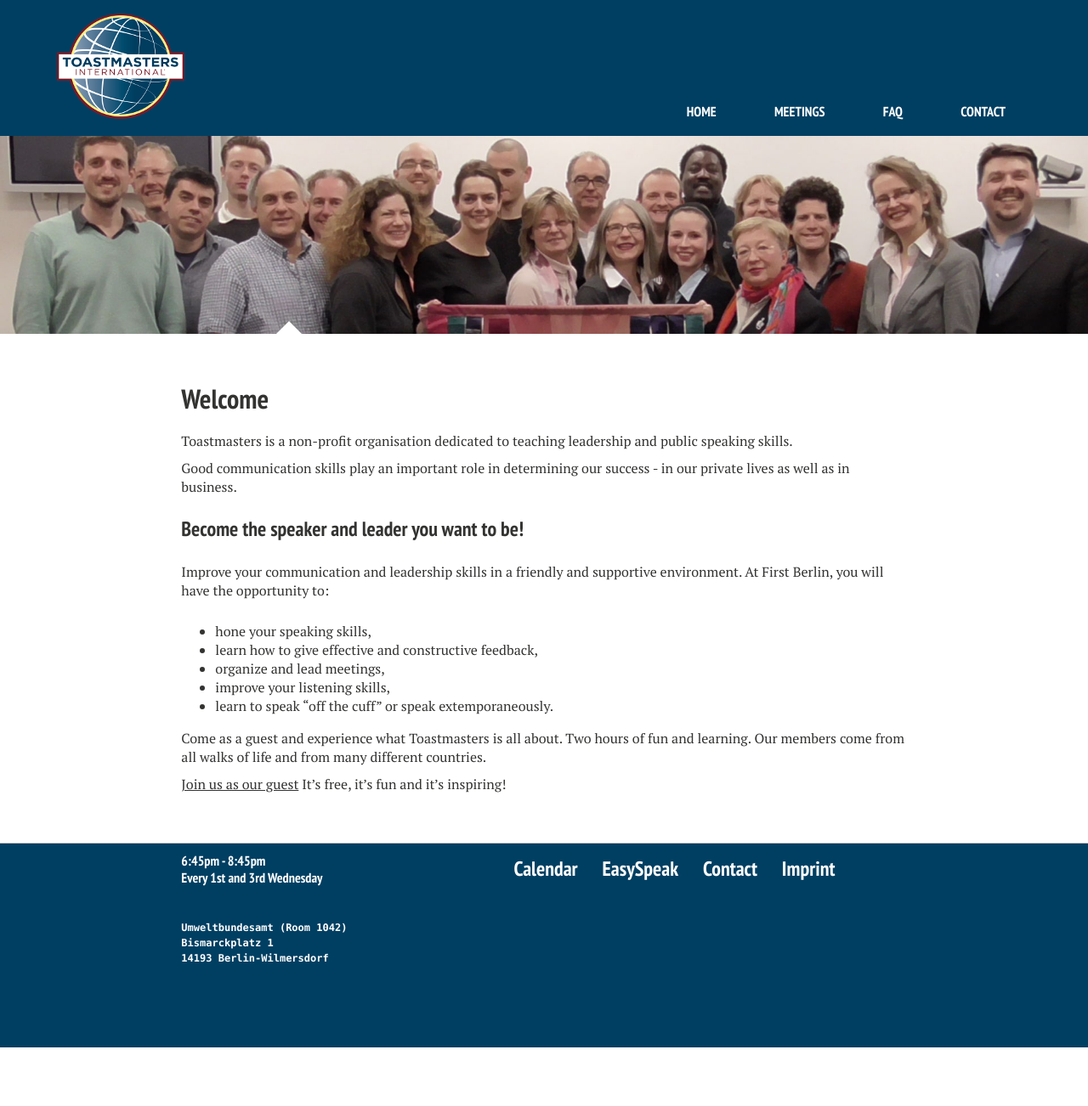
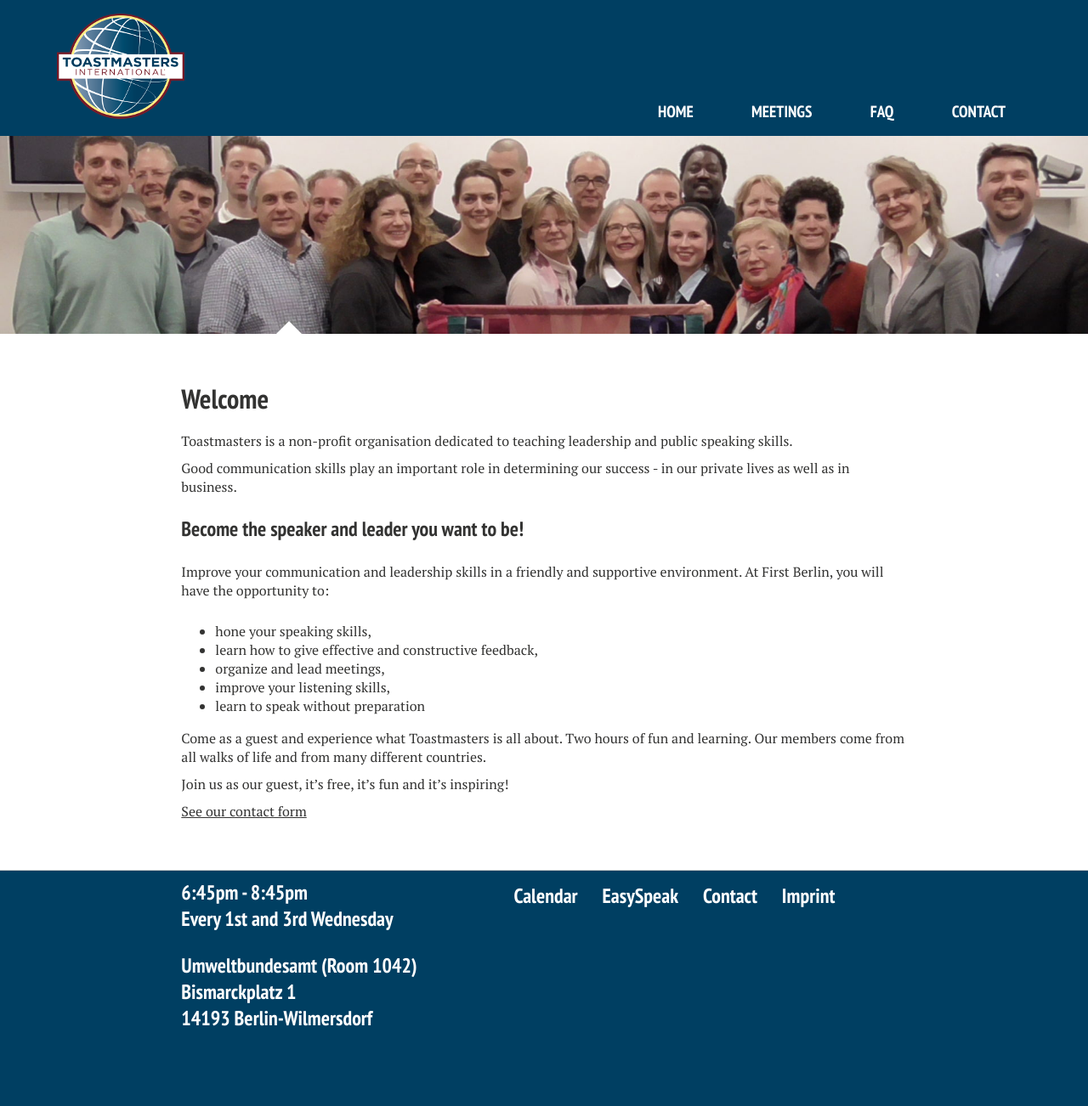
Before and after one commit to theHealingCosmos/fbtm_website, a Jekyll site: the page built from index.md, in a window 1280 px wide. Shown: the whole page at 85% size. Built offline with Jekyll 4.4.1, drawn with Linux system fonts in a browser that asks for light colours; nearby versions of some CDN libraries; before the commit the page ends 1233 px from its top, so only the background shows below that.

Commit message:
fixed typos and used liquid newline_to_br filter instead of <pre> tags so the address appears in the standard font

```diff
--- a/_includes/_footer.html
+++ b/_includes/_footer.html
@@ -13,11 +13,13 @@
 {% endif %}
 
 <div class="footer-address">
+  <p>
   6:45pm - 8:45pm<br/>
   Every 1st and 3rd Wednesday
-  <pre>
-{{ site.meeting_address }}
-  </pre>
+  </p>
+  <p>
+    {{ site.meeting_address | newline_to_br }}
+  </p>
 </div>
 <div class="footer-buttons">
 	<a href="http://tmclub.eu/mycalendar.php?month=02&year=2015&scope=only">Calendar</a>
--- a/_sass/page.scss
+++ b/_sass/page.scss
@@ -1,4 +1,5 @@
 p + p {
+
 	text-indent: 0;
     margin-top: -1rem;
 }
@@ -93,6 +94,7 @@ body {
 			padding: 10px 0;
 			decoration: none;
 			border-bottom: 0 solid transparent;
+      font-size: 1.2em;
 			@include transition(all .2s);
 			@media #{$small} {
 				display: inline;
@@ -587,7 +589,8 @@ $button-size: 1.5rem;
 	h5,
 	h6,
 	span {
-		@include font-rem(14);
+    margin-bottom: 40px;
+		font-size: 1.5em;
 	}
 	a {
 		color: #FFF;
@@ -595,7 +598,6 @@ $button-size: 1.5rem;
 		margin-right: 6%;
 	}
   pre {
-    margin-top: 40px;
   }
 	footer {
 		@include grid(12,8);
--- a/index.md
+++ b/index.md
@@ -21,10 +21,11 @@ At First Berlin, you will have the opportunity to:
 * learn how to give effective and constructive feedback,
 * organize and lead meetings,
 * improve your listening skills,
-* learn to speak "off the cuff" or speak extemporaneously.
-
+* learn to speak without preparation
 
 Come as a guest and experience what Toastmasters is all about. Two hours of fun and learning.
 Our members come from all walks of life and from many different countries.
 
-[Join us as our guest]({{ site.url }}/contact/) It's free, it's fun and it's inspiring!
+Join us as our guest, it's free, it's fun and it's inspiring!
+
+[See our contact form]({{ site.url }}/contact/)
```
Also changed, not shown: faq.md (+1 -3 lines), meetings.md (+3 -5 lines).
